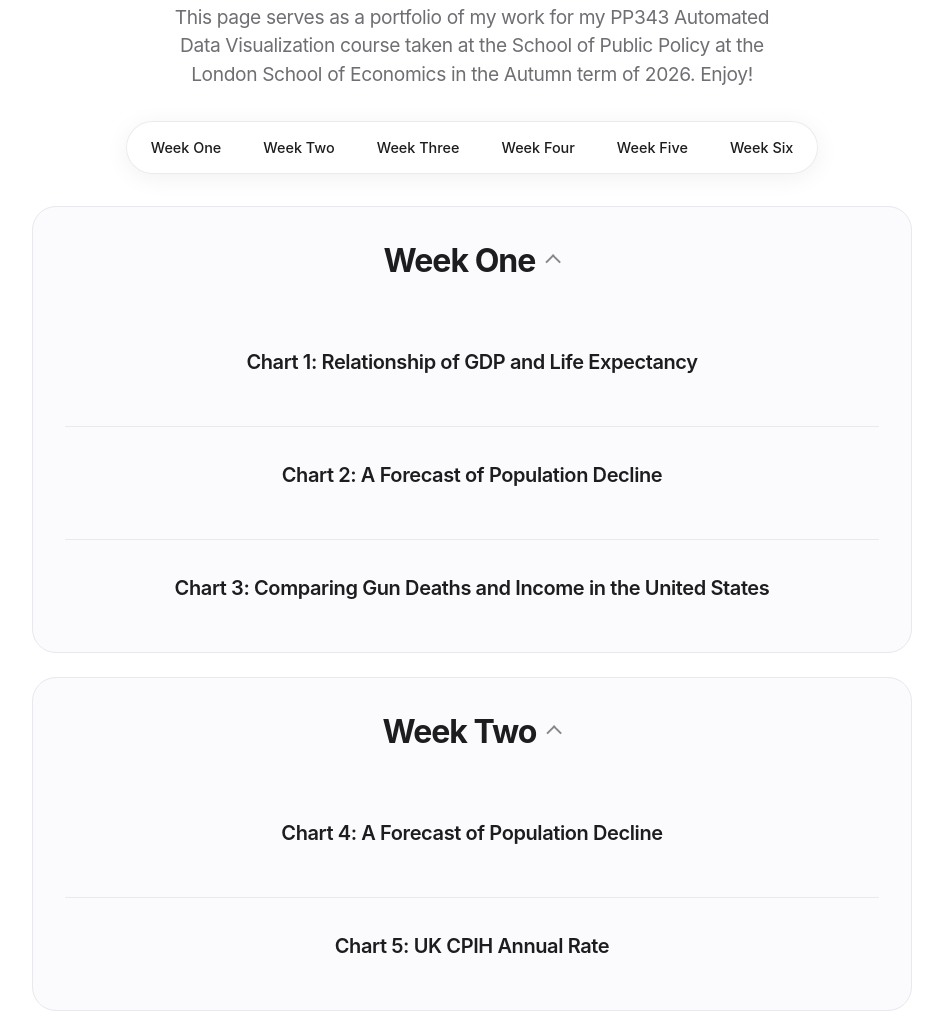
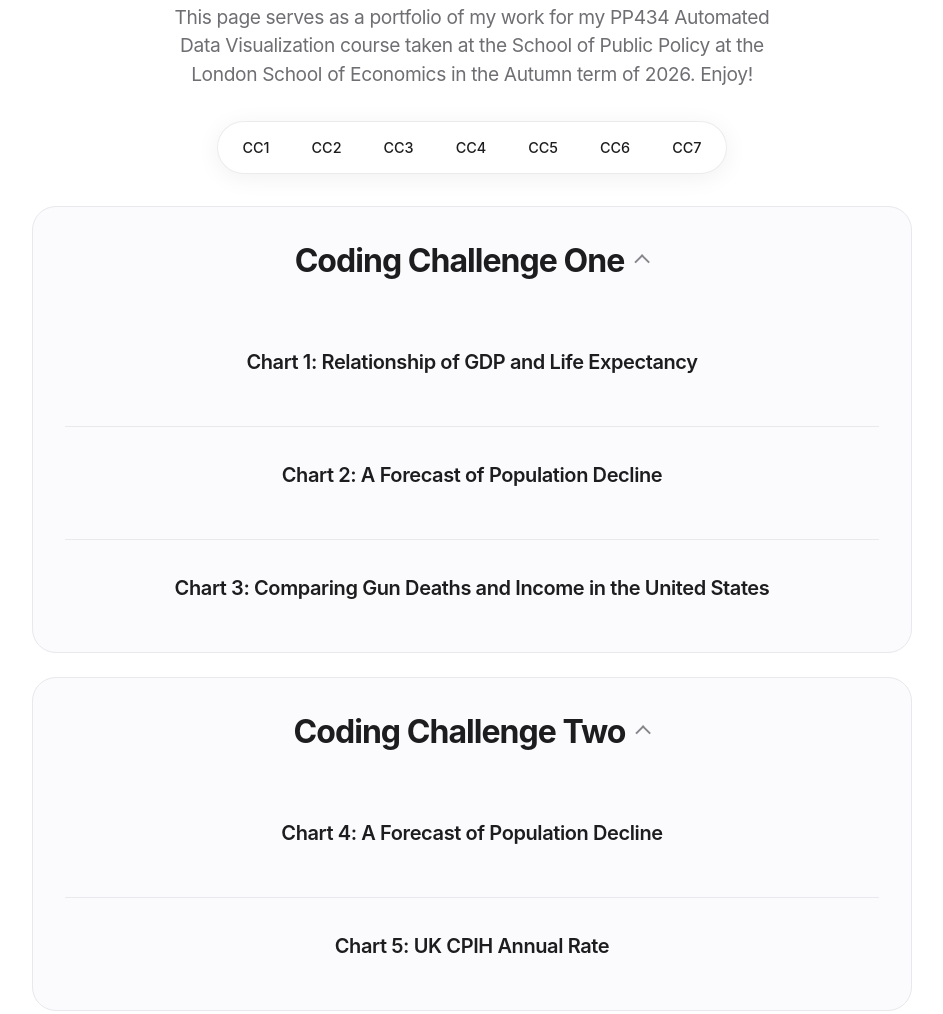
Before and after one commit to willomo37/willomo37.github.io, a plain HTML site: page portfolio.html in a window 1280 px wide. Shown: the part 214-1228 px from the top of the page, without its empty margins (168-1111 px from the left). Drawn offline with Linux system fonts and the light colour scheme; no server answers; a script that the page names is missing.

Commit message:
Add files via upload

```diff
--- a/portfolio.html
+++ b/portfolio.html
@@ -38,22 +38,23 @@
         <a href="https://www.linkedin.com/in/william-omohundro/?isSelfProfile=true">William James Omohundro</a>
     </p>
     <h3 class="small">
-        This page serves as a portfolio of my work for my PP343 Automated Data Visualization course taken at the School of Public Policy at the London School of Economics in the Autumn term of 2026. Enjoy!
+        This page serves as a portfolio of my work for my PP434 Automated Data Visualization course taken at the School of Public Policy at the London School of Economics in the Autumn term of 2026. Enjoy!
     </h3>
 
     <!-- Week links at the top -->
     <nav class="week-nav">
-        <a href="#week1">Week One</a>
-        <a href="#week2">Week Two</a>
-        <a href="#week3">Week Three</a>
-        <a href="#week4">Week Four</a>
-        <a href="#week5">Week Five</a>
-        <a href="#week6">Week Six</a>
+        <a href="#week1">CC1</a>
+        <a href="#week2">CC2</a>
+        <a href="#week3">CC3</a>
+        <a href="#week4">CC4</a>
+        <a href="#week5">CC5</a>
+        <a href="#week6">CC6</a>
+        <a href="#week7">CC7</a>
     </nav>
 
     <!-- WEEK ONE -->
     <details class="week" id="week1" open>
-        <summary>Week One</summary>
+        <summary>Coding Challenge One</summary>
 
         <section>
             <div class="chart-description">
@@ -79,7 +80,7 @@
 
     <!-- WEEK TWO -->
     <details class="week" id="week2" open>
-        <summary>Week Two</summary>
+        <summary>Coding Challenge Two</summary>
 
         <section>
             <div class="chart-description">
@@ -98,7 +99,7 @@
 
     <!-- WEEK THREE -->
     <details class="week" id="week3" open>
-        <summary>Week Three</summary>
+        <summary>Coding Challenge Three</summary>
 
         <section>
             <div class="chart-description">
@@ -128,7 +129,7 @@
  <!-- WEEK FOUR -->
      <!-- WEEK FOUR -->
     <details class="week" id="week4" open>
-        <summary>Week Four</summary>
+        <summary>Coding Challenge Four</summary>
 
         <section>
             <div class="chart-description">
@@ -156,7 +157,7 @@
 
    <!-- WEEK Five -->
     <details class="week" id="week5" open>
-        <summary>Week Five</summary>
+        <summary>Coding Challenge Five</summary>
 
         <section>
             <div class="chart-description">
@@ -207,13 +208,25 @@
 
     <!-- WEEK six  -->
     <details class="week" id="week6" open>
-        <summary>Week Six</summary>
+    <summary>Coding Challenge Six</summary>
+
+    <section>
+        <div class="chart-description">
+            <a href="DevolutionDashboard.html"><strong><u>Check out my UK Devolution Dashboard!</u></strong></a>
+        </div>
+    </section>
+</details>
+
+    <!-- WEEK Seven  -->
+    <details class="week" id="week7" open>
+        <summary>Coding Challenge Seven</summary>
 
         <section>
             <div class="chart-description">
-
-            <a href="DevolutionDashboard.html"><strong><u>Check out my UK Devolution Dashboard!</u></strong></a>
-
+                <h3>Chart 10: A Look at US Unemployment Since 1990 </h3>
+            </div>
+            <figure id="Location10"></figure>
+        </section>
 
 
 
```
